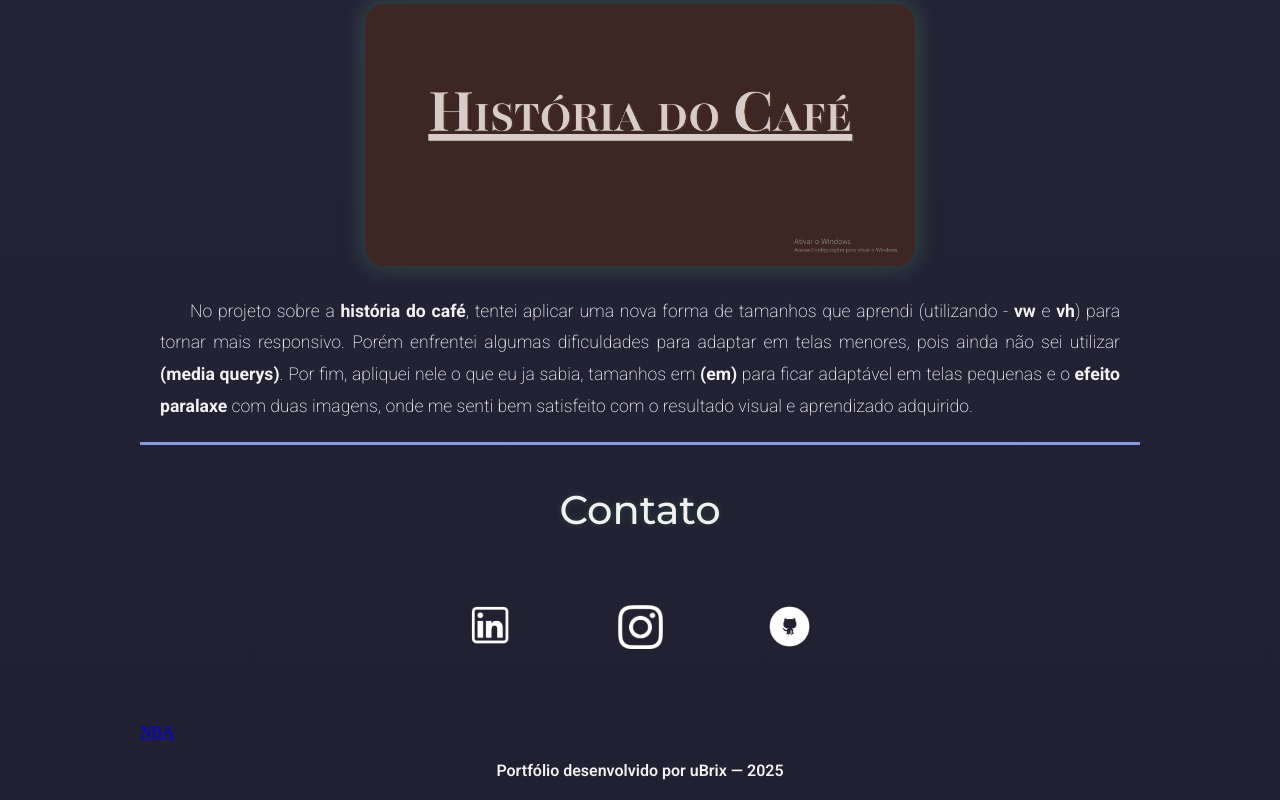
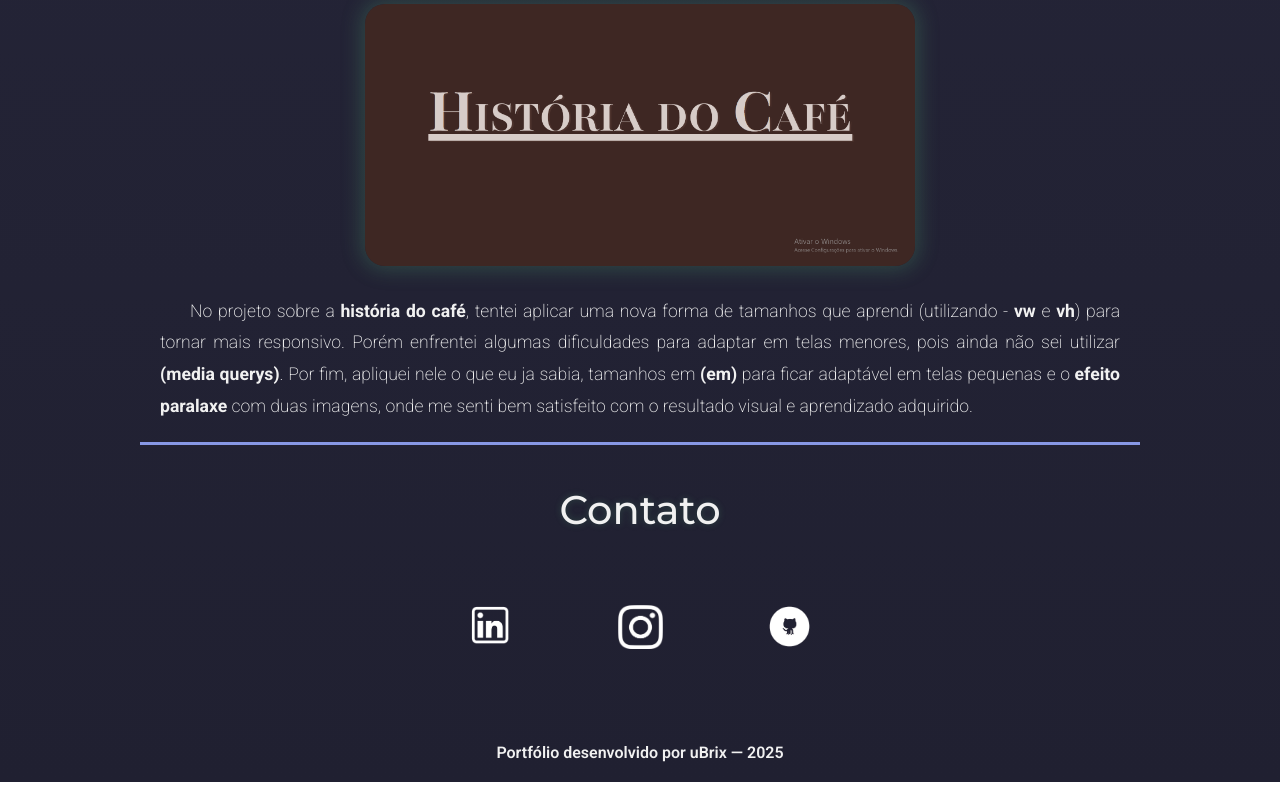
Before and after one commit to uBrix-071/portifolio, a plain HTML site: page index.html in a window 1280 px wide. Shown: the part 2408-3208 px from the top of the page. Drawn offline with Linux system fonts and the light colour scheme.

Commit message:
teste concluido

```diff
--- a/index.html
+++ b/index.html
@@ -45,7 +45,6 @@
             <a href="https://www.instagram.com/ubrix_/" target="_blank" rel="noopener noreferrer"><img src="imagens_portifolio/insta.png" alt="Logo do Instagram"></a>
             <a href="https://github.com/uBrix-071" target="_blank" rel="noopener noreferrer"><img src="imagens_portifolio/github.png" alt="Logo do Github"></a>
         </section>
-        <a href="nba.html">NBA</a>
      </main>
      <footer>
         <p>Portfólio desenvolvido por uBrix — 2025</p>
```
